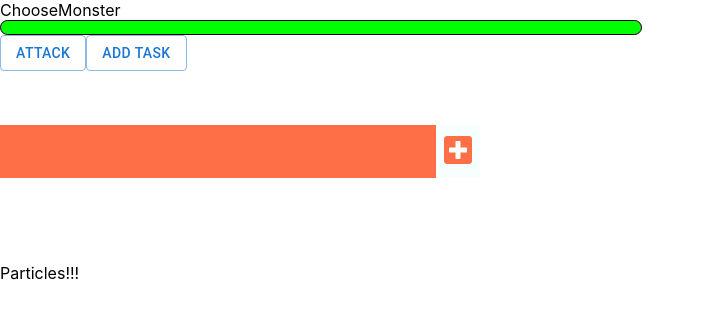
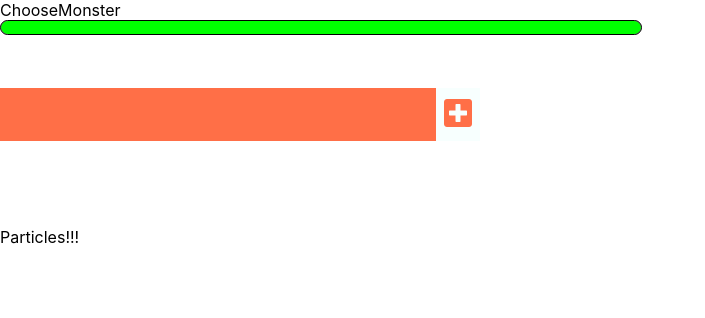
Before and after one commit to luorixo/task-fighter, a React (Create React App) app: page / in a window 1280 px wide. Shown: the top 318 px of the page, without its empty margins (0-705 px from the left). Built offline with nearby package versions, Linux system fonts and the light colour scheme.

Commit message:
taskbar and healthbar is now connected through a parent component! yay! need to deal w/ deleting tasks tho

```diff
--- a/src/components/FightPage/FightPage.js
+++ b/src/components/FightPage/FightPage.js
@@ -21,21 +21,10 @@ function FightPage() {
 
     // decreases health.
     function Attack(inc){
-
         if (health > 0){
             setHealth(health - inc)
         }
     }
-
-    function AddTask(){
-
-        if (noFirstTask) {
-            setFirstTask(false);
-        }
-
-        setNumOfTasks(numOfTasks + 1);
-    }
-
 
     /* END OF HEALTHBAR FUNCTIONS */
 
@@ -56,6 +45,13 @@ function FightPage() {
             ...todos, {text: inputText, completed: false, id: Math.random()*1000}
         ])
         setInputText("");
+
+        if (noFirstTask) {
+            setFirstTask(false);
+        }
+
+        setNumOfTasks(numOfTasks + 1);
+
         }
     };
 
@@ -65,8 +61,6 @@ function FightPage() {
         <>
             <HealthBar
                 health={health}
-                CompleteTask={CompleteTask}
-                AddTask={AddTask}
             />
 
             <TaskBar
@@ -75,6 +69,7 @@ function FightPage() {
                 submitTodoHandler={submitTodoHandler}
                 todos={todos}
                 setTodos={setTodos}
+                CompleteTask={CompleteTask}
             />
         </>
   )
--- a/src/components/FightPage/HealthBar/HealthBar.js
+++ b/src/components/FightPage/HealthBar/HealthBar.js
@@ -2,9 +2,8 @@ import React from 'react'
 import { LinearProgress } from '@mui/material';
 import { linearProgressClasses } from '@mui/material/LinearProgress';
 import { styled } from '@mui/material/styles';
-import { Button } from '@mui/material';
 
-function HealthBar({health, CompleteTask, AddTask}) {
+function HealthBar({health}) {
 
     function ProgressBarColour() {
         if (health > 70){
@@ -37,8 +36,6 @@ function HealthBar({health, CompleteTask, AddTask}) {
     return (
         <>
             <StyledHealthBar variant='determinate' value={health}/>
-            <Button variant='outlined' onClick={() => CompleteTask()}>ATTACK</Button>
-            <Button variant='outlined' onClick={() => AddTask()}>ADD TASK</Button>
         </>
   )
 }
--- a/src/components/FightPage/TaskBar/TaskBar.js
+++ b/src/components/FightPage/TaskBar/TaskBar.js
@@ -2,7 +2,7 @@ import React from 'react';
 import './tasksbar.css';
 import Todo from './Todo';
 
-function TaskBar({inputText, inputTextHandler, submitTodoHandler, todos, setTodos}) {
+function TaskBar({inputText, inputTextHandler, submitTodoHandler, todos, setTodos, CompleteTask}) {
 
     return (
     <>
@@ -21,6 +21,7 @@ function TaskBar({inputText, inputTextHandler, submitTodoHandler, todos, setTodo
                 key = {todo.id}
                 todo = {todo}
                 text = {todo.text}
+                CompleteTask = {CompleteTask}
                 />
             ))}
           </ul>
--- a/src/components/FightPage/TaskBar/Todo.js
+++ b/src/components/FightPage/TaskBar/Todo.js
@@ -1,4 +1,4 @@
-function Todo({todo, todos, setTodos}) {
+function Todo({todo, todos, setTodos, CompleteTask}) {
     const deleteHandler = () => {
         setTodos(todos.filter((el) => el.id !== todo.id));
     };
@@ -12,6 +12,9 @@ function Todo({todo, todos, setTodos}) {
             }
             return item;
         }))
+
+        // connecting to health bar
+        CompleteTask();
     };
 
   return (
```
